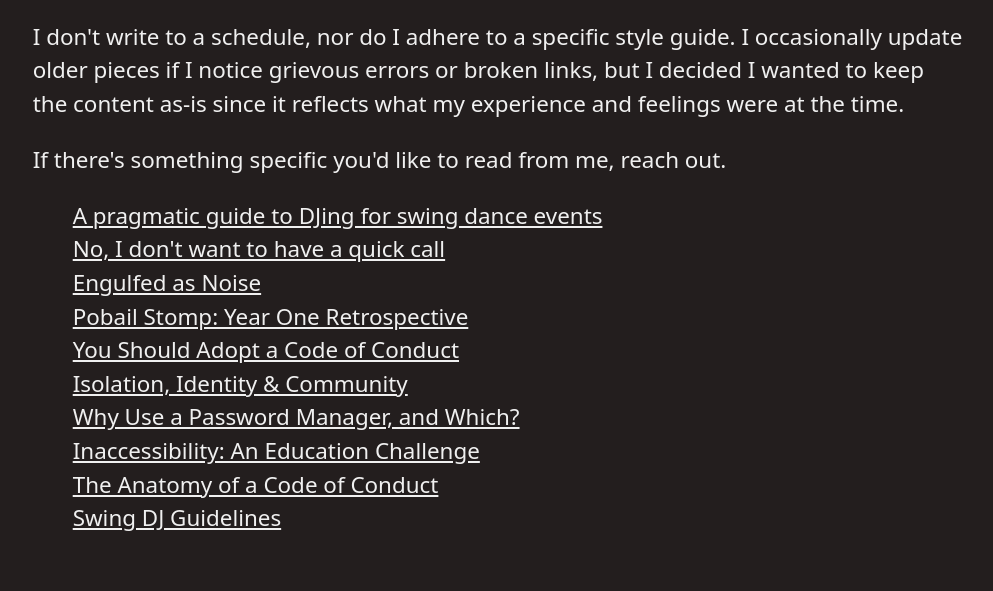
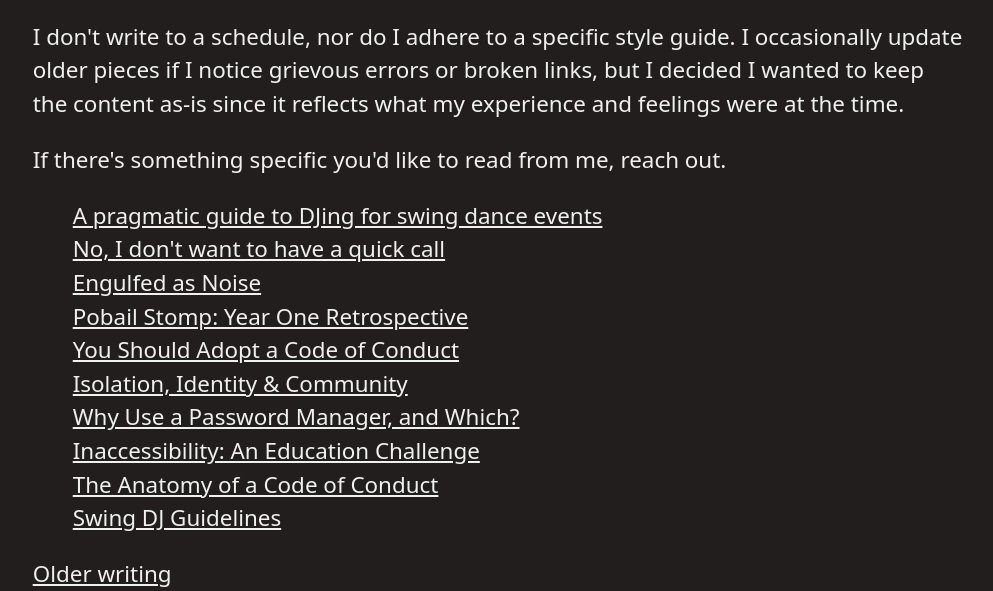
Before and after one commit to ADubhlaoich/adubhlaoich.ie, an Eleventy site: page src/writing.md in a window 1280 px wide. Shown: the part 267-858 px from the top of the page, without its empty margins (127-1120 px from the left). Before the commit the page ends 824 px from the top, so only its background shows below. Built offline with nearby package versions, Linux system fonts and the light colour scheme; Eleventy itself is replaced by a stand-in of ours; files that its build step writes are made by us from their sources.

Commit message:
feat: Add basic pagination (#51)
This commit adds basic pagination to the website. The implementation
is admittedly quite rough, and I'm really pushing the limits of what
my website can get away with aesthetics-wise. The frankenstein
situation I've created has to be resolved at some point.

```diff
--- a/src/_includes/layouts/writing.html
+++ b/src/_includes/layouts/writing.html
@@ -8,5 +8,8 @@
 {{ content | safe }}
 <article class="content">
     {% include "partials/writing-list.html" %}
+    {% if not tag %}
+      {% include "partials/pagination.html" %}
+    {% endif %}
 </article>
 {% endblock %}
--- /dev/null
+++ b/src/_includes/partials/pagination.html
@@ -0,0 +1,16 @@
+{% if pagination.href.next or pagination.href.previous %}
+
+<nav class="pagination__inner" aria-label="Pagination links">
+    {% if pagination.href.previous %}
+    <a href="{{ pagination.href.previous }}{{ paginationAnchor }}" data-direction="backwards">
+        <span>{{ paginationPrevText if paginationPrevText else 'Previous' }}</span>
+    </a>
+    {% endif %}
+    {% if pagination.href.next %}
+    <a href="{{ pagination.href.next }}{{ paginationAnchor }}" data-direction="forwards">
+        <span>{{ paginationNextText if paginationNextText else 'Next' }}</span>
+    </a>
+    {% endif %}
+</nav>
+
+{% endif %}
--- a/src/writing.md
+++ b/src/writing.md
@@ -4,6 +4,9 @@ layout: 'layouts/writing.html'
 pagination:
     data: collections.writing
     size: 10
+permalink: writing{% if pagination.pageNumber > 0 %}/page/{{ pagination.pageNumber }}{% endif %}/index.html
+paginationPrevText: 'Newer writing'
+paginationNextText: 'Older writing'
 ---
 
 The following list of titles are links to things I have written and published on my website.
```
